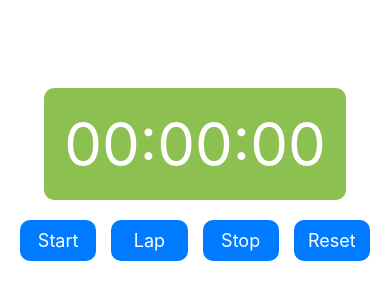
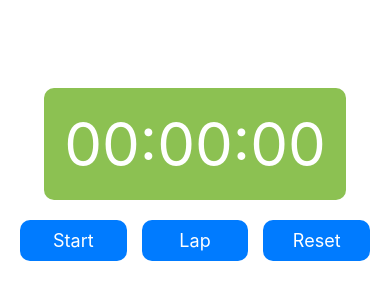
Before and after one commit to Shopify/eng-intern-assessment-react-native, a React Native app: screen / in a window 390 px wide. Shown: the part 248-548 px from the top of the page. Built offline with nearby package versions, Linux system fonts and the light colour scheme.

Commit message:
fix: configured project to meet project goals

```diff
--- a/App.tsx
+++ b/App.tsx
@@ -1,14 +1,81 @@
-import React from 'react';
-import { View, StyleSheet } from 'react-native';
-import StopWatch from './src/StopWatch';
+import React, { useState, useRef } from 'react';
+import { ScrollView, StyleSheet, Text, View } from 'react-native';
+import Stopwatch, {formatTime} from './src/StopWatch';
+import StopwatchButton from './src/StopWatchButton';
 
-const App = () => {
+// App function containing the functionality of the stopwatch
+export default function App() {
+  // State to manage whether the stopwatch is running or stopped
+  const [isRunning, setIsRunning] = useState(false);
+
+  // State to track the elapsed time of the stopwatch
+  const [elapsedTime, setElapsedTime] = useState(0);
+
+  // Ref to hold the interval ID for the stopwatch
+  const stopwatchRef = useRef<number | null>(null);
+
+  // State to keep track of laps
+  const [laps, setLaps] = useState<number[]>([]);
+
+  // Function to handle the start/stop button press
+  const handleStartStop = () => {
+    if (isRunning) {
+      clearInterval(stopwatchRef.current!);
+    } else {
+      const startTime = Date.now() - elapsedTime;
+      // Update elapsed time every 100 milliseconds
+      stopwatchRef.current = setInterval(() => {
+        setElapsedTime(Date.now() - startTime);
+      }, 100);
+    }
+     setIsRunning(!isRunning);
+    };
+
+    // Function to handle the reset button press
+    const handleReset = () => {
+      clearInterval(stopwatchRef.current!);
+      setElapsedTime(0);
+      setLaps([]);
+      setIsRunning(false);
+    };
+
+    // Function to handle laps button press
+    const handleLap = () => {
+      if (isRunning) {
+        setLaps((prevLaps) => [...prevLaps, elapsedTime]);
+      }
+    };
+
   return (
     <View style={styles.container}>
-      <StopWatch elapsedTime={0} />
-    </View>
-  );
-};
+
+      {/* Display the stopwatch*/}
+      <Stopwatch elapsedTime={elapsedTime} />
+
+        {/* Display the start/stop, lap, and reset buttons */}
+        <StopwatchButton
+        isRunning={isRunning}
+        elapsedTime={elapsedTime}
+        onStartStop={handleStartStop}
+        onReset={handleReset}
+        onLap={handleLap}
+        />
+
+        {/* Display the laps */}
+        {laps.length > 0 && (
+          <View style={styles.lapContainer}>
+            <ScrollView style={styles.scrollView} testID='lap-list'>
+              {laps.map((item, index) => (
+                <View key={index} style={styles.lapItem}>
+                  <Text style={styles.lapText}>{`Lap ${index + 1}: ${formatTime(item)}`}</Text>
+                </View>
+              ))}
+            </ScrollView>
+          </View>
+        )}
+      </View>
+    );
+  };
 
 const styles = StyleSheet.create({
   container: {
@@ -16,6 +83,23 @@ const styles = StyleSheet.create({
     justifyContent: 'center',
     alignItems: 'center',
   },
+  lapContainer: {
+    marginTop: 20,
+    width: '100%',
+    height: 300
+  },
+  lapItem: {
+    flexDirection: 'row',
+    justifyContent: 'space-between',
+    paddingVertical: 8,
+    borderBottomWidth: 1,
+    borderBottomColor: '#ddd',
+  },
+  lapText: {
+    fontSize: 16,
+    color: '#333',
+  },
+  scrollView: {
+    width: '100%',
+  },
 });
-
-export default App;
--- a/src/StopWatch.tsx
+++ b/src/StopWatch.tsx
@@ -1,47 +1,12 @@
-  import React, { useState, useRef, useMemo } from 'react';
-  import { ScrollView, StyleSheet, Text, View } from 'react-native';
-  import StopwatchButton from './StopWatchButton';
+import React from 'react';
+import { View, Text, StyleSheet } from 'react-native';
 
-  interface StopWatchProps {
+interface StopwatchProps {
   elapsedTime: number;
 }
 
-  const StopWatch: React.FC<StopWatchProps> = ({ }) => {
-    const [isRunning, setIsRunning] = useState(false);
-    const [elapsedTime, setElapsedTime] = useState(0);
-    const stopwatchRef = useRef<number | null>(null);
-    const [laps, setLaps] = useState<number[]>([]);
-    const memoizedLaps = useMemo(() => laps, [laps]);
-
-    const handleStartStop = () => {
-      if (isRunning) {
-        clearInterval(stopwatchRef.current!);
-      } else {
-        const startTime = Date.now() - elapsedTime;
-        stopwatchRef.current = setInterval(() => {
-          // Update elapsed time every 100 milliseconds
-          setElapsedTime(Date.now() - startTime);
-        }, 100);
-      }
-
-      setIsRunning(!isRunning);
-    };
-
-    const handleReset = () => {
-      clearInterval(stopwatchRef.current!);
-      setElapsedTime(0);
-      setLaps([]);
-      setIsRunning(false);
-    };
-
-    const handleLap = () => {
-      if (isRunning) {
-        setLaps((prevLaps) => [...prevLaps, elapsedTime]);
-      }
-    };
-
 // Function to format the elapsed time
-    const formatTime = (timeInMillis: number) => {
+export const formatTime = (timeInMillis: number) => {
   const totalSeconds = Math.floor(timeInMillis / 1000);
   const hours = Math.floor(totalSeconds / 3600);
   const minutes = Math.floor((totalSeconds % 3600) / 60);
@@ -56,53 +21,18 @@
   return `${formattedHours}${formattedMinutes}${formattedSeconds}`;
 };
 
-    const handleStop = () => {
-      clearInterval(stopwatchRef.current!);
-      setIsRunning(false);
-    };
+// Function to display Stopwatch
+const Stopwatch: React.FC<StopwatchProps> = ({ elapsedTime }) => {
 
   return (
-      <View style={styles.container}>
-        {/* Display the stopwatch */}
     <View style={styles.stopwatchContainer}>
       {/* Display the formatted time */}
-          <Text testID="stopwatch-text" style={styles.timer}>
-            {formatTime(elapsedTime)}
-          </Text>
-        </View>
-
-        {/* Display the start/stop, lap, and reset buttons */}
-        <StopwatchButton
-        isRunning={isRunning}
-        elapsedTime={elapsedTime}
-        onStartStop={handleStartStop}
-        onStop={handleStop}
-        onReset={handleReset}
-        onLap={handleLap}
-        />
-
-        {/* Display the laps */}
-        {memoizedLaps.length > 0 && (
-          <View style={styles.lapContainer}>
-            <ScrollView style={styles.scrollView} testID='lap-list'>
-              {memoizedLaps.map((item, index) => (
-                <View key={index} style={styles.lapItem}>
-                  <Text style={styles.lapText}>{`Lap ${index + 1}: ${formatTime(item)}`}</Text>
-                </View>
-              ))}
-            </ScrollView>
-          </View>
-        )}
+      <Text testID="stopwatch-text" style={styles.timer}>{formatTime(elapsedTime)}</Text>
     </View>
   );
 };
 
 const styles = StyleSheet.create({
-    container: {
-      flex: 1,
-      justifyContent: 'center',
-      alignItems: 'center',
-    },
   stopwatchContainer: {
     alignItems: 'center',
     backgroundColor: '#8CC152',
@@ -113,24 +43,6 @@
     fontSize: 60,
     color: '#fff',
   },
-    lapContainer: {
-      marginTop: 20,
-      width: '100%',
-    },
-    lapItem: {
-      flexDirection: 'row',
-      justifyContent: 'space-between',
-      paddingVertical: 8,
-      borderBottomWidth: 1,
-      borderBottomColor: '#ddd',
-    },
-    lapText: {
-      fontSize: 16,
-      color: '#333',
-    },
-    scrollView: {
-      width: '100%',
-    },
 });
 
-  export default StopWatch;
+export default Stopwatch;
--- a/src/StopWatchButton.tsx
+++ b/src/StopWatchButton.tsx
@@ -5,45 +5,38 @@
     isRunning: boolean;
     elapsedTime: number;
     onStartStop: () => void;
-    onStop: () => void;
     onReset: () => void;
     onLap: () => void;
   }
 
+  // Button component
   const StopwatchButton: React.FC<StopwatchButtonProps> = ({
     isRunning,
-    elapsedTime,
     onStartStop,
-    onStop,
     onReset,
     onLap,
   }) => {
-    const buttonText = elapsedTime === 0 ? 'Start' : isRunning ? 'Pause' : 'Resume';
+    const buttonText = isRunning ? 'Stop' : 'Start'; // Display stop if running, start if not.
 
     return (
       <View style={styles.buttonContainer}>
+        {/* Start/Stop Button */}
         <TouchableOpacity
           style={[
             styles.button,
-            isRunning ? styles.resumeButton : styles.startButton,
+            isRunning ? styles.stopButton : styles.startButton,
             styles.marginRight,
           ]}
-          onPress={onStartStop}
-        >
+          onPress={onStartStop}>
           <Text style={styles.buttonText}>{buttonText}</Text>
         </TouchableOpacity>
+        {/* Lap Button */}
         <TouchableOpacity
           style={[styles.button, styles.marginRight]}
-          onPress={onLap}
-        >
+          onPress={onLap}>
           <Text style={styles.buttonText}>Lap</Text>
         </TouchableOpacity>
-        <TouchableOpacity
-          style={[styles.button, styles.marginRight]}
-          onPress={onStop}
-        >
-          <Text style={styles.buttonText}>Stop</Text>
-        </TouchableOpacity>
+        {/* Reset Button */}
         <TouchableOpacity style={styles.button} onPress={onReset}>
           <Text style={styles.buttonText}>Reset</Text>
         </TouchableOpacity>
@@ -69,7 +62,7 @@
     startButton: {
       backgroundColor: '#007BFF',
     },
-    resumeButton: {
+    stopButton: {
       backgroundColor: '#dc3545',
     },
     buttonText: {
```
Lines whose indentation alone changed are shown as unchanged.
